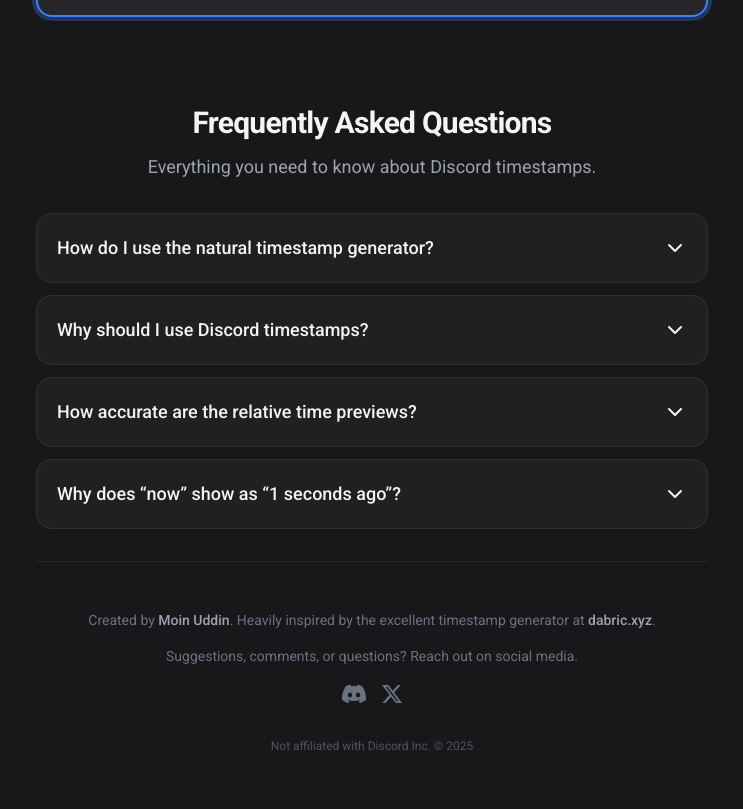
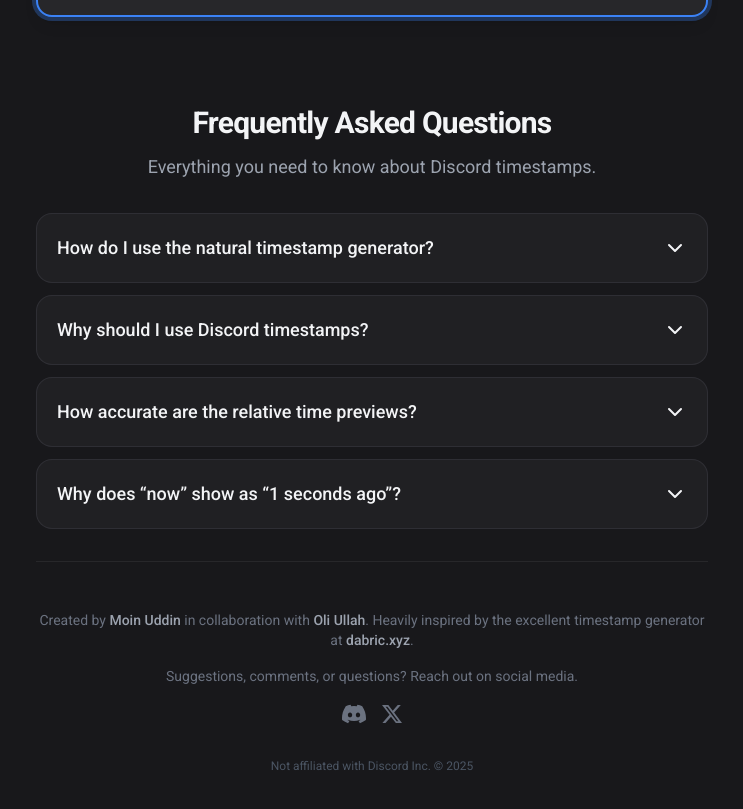
Before and after one commit to SyntaxGhost404/Discord-Timestamp-Generator, a React (Vite) app: page / in a window 1280 px wide. Shown: the part 337-1146 px from the top of the page, without its empty margins (268-1011 px from the left). Built offline with nearby package versions, Linux system fonts and the light colour scheme.

Commit message:
feat: Add Oli Ullah to footer credits
Include Oli Ullah in the footer's collaboration credits to acknowledge their contribution.

```diff
--- a/components/Footer.tsx
+++ b/components/Footer.tsx
@@ -17,7 +17,7 @@ export const Footer: React.FC = () => {
         <footer className="w-full max-w-2xl mx-auto text-center py-12 mt-8 border-t border-zinc-800">
             <div className="flex flex-col items-center gap-4">
                  <p className="text-gray-500 text-sm">
-                    Created by <a href="https://youtu.be/dQw4w9WgXcQ" target="_blank" rel="noopener noreferrer" className="font-medium text-gray-400 hover:text-white transition-colors">Moin Uddin</a>. Heavily inspired by the excellent timestamp generator at <a href="https://timestamp.dabric.xyz" target="_blank" rel="noopener noreferrer" className="font-medium text-gray-400 hover:text-white transition-colors">dabric.xyz</a>.
+                    Created by <a href="https://youtu.be/dQw4w9WgXcQ" target="_blank" rel="noopener noreferrer" className="font-medium text-gray-400 hover:text-white transition-colors">Moin Uddin</a> in collaboration with <a href="https://x.com/itzsimonsmith?t=tkUyIzJRir_McvmapNWpOA&s=09" target="_blank" rel="noopener noreferrer" className="font-medium text-gray-400 hover:text-white transition-colors">Oli Ullah</a>. Heavily inspired by the excellent timestamp generator at <a href="https://timestamp.dabric.xyz" target="_blank" rel="noopener noreferrer" className="font-medium text-gray-400 hover:text-white transition-colors">dabric.xyz</a>.
                  </p>
                  <p className="text-gray-500 text-sm">
                     Suggestions, comments, or questions? Reach out on social media.
```
